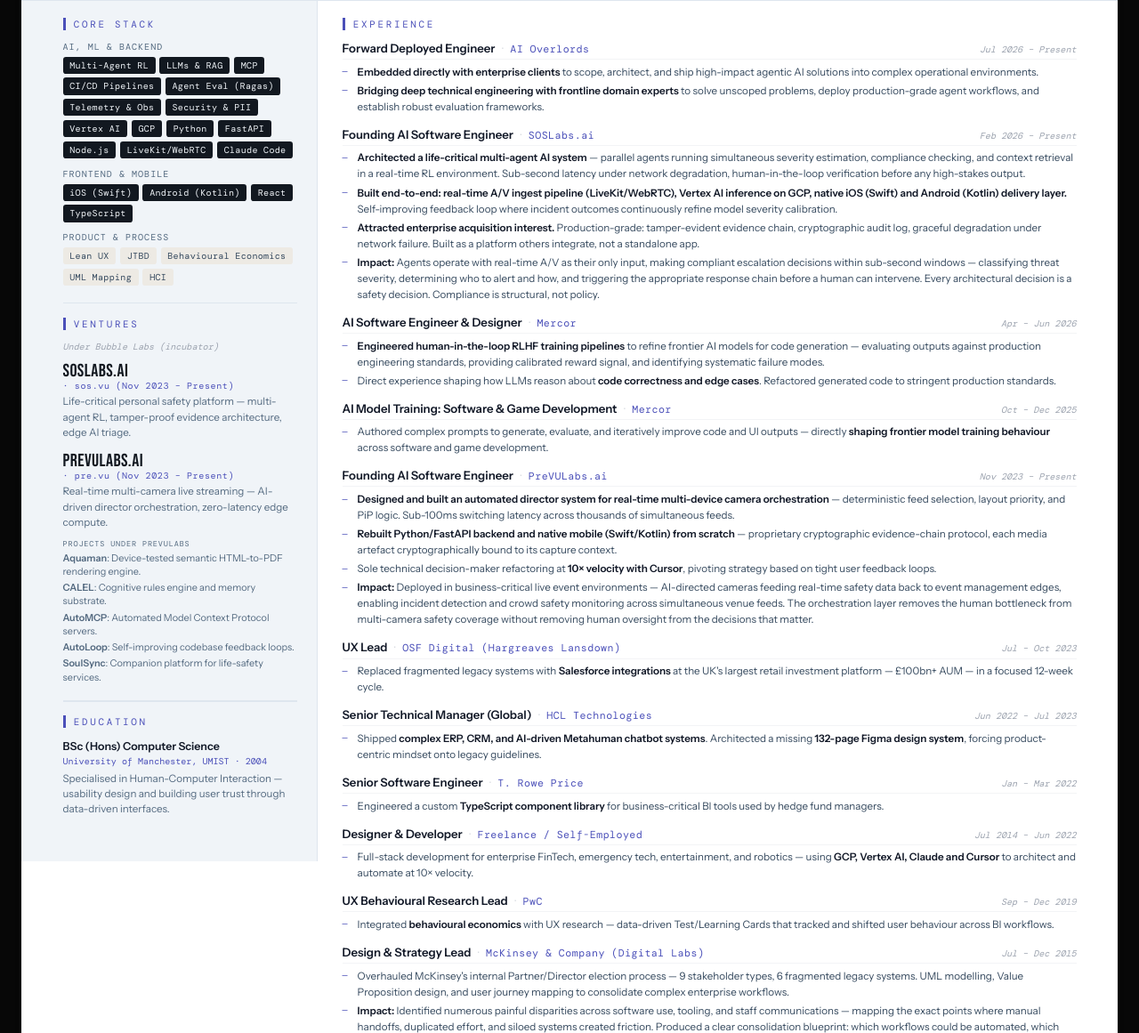
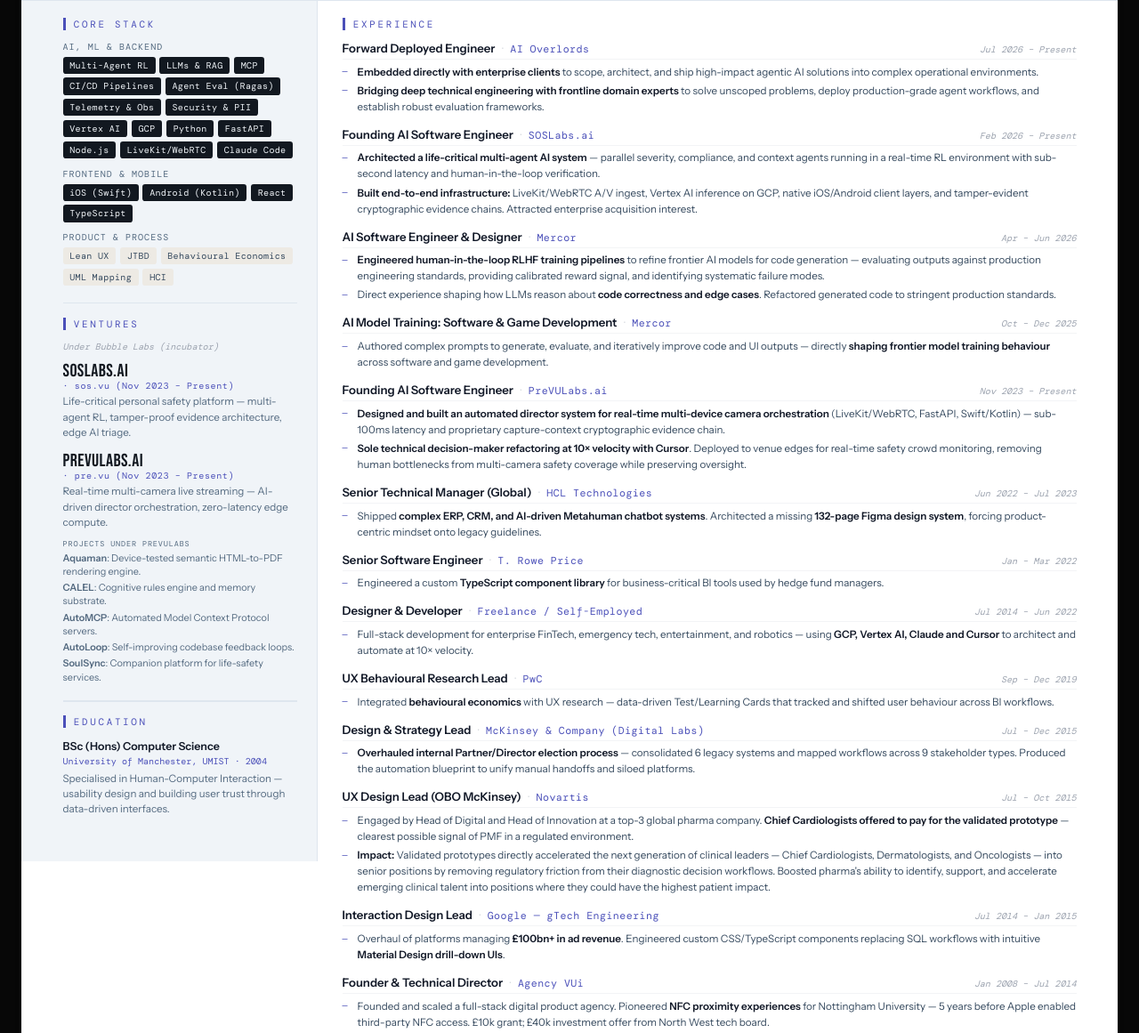
Before and after one commit to pavanssk/PavCV, a plain HTML site: page index.html in a window 1280 px wide. Shown: the part 341-1502 px from the top of the page at 89% size. Drawn offline with nearby package versions, Linux system fonts and the light colour scheme; a web font is replaced by a local one.

Commit message:
feat: delete OSF Digital UX Lead role and condense SOSLabs to fit on single page

```diff
--- a/index.html
+++ b/index.html
@@ -526,10 +526,8 @@
           </div>
           <span class="role-date">Feb 2026 – Present</span>
         </div>
-        <p class="bul"><strong>Architected a life-critical multi-agent AI system</strong> — parallel agents running simultaneous severity estimation, compliance checking, and context retrieval in a real-time RL environment. Sub-second latency under network degradation, human-in-the-loop verification before any high-stakes output.</p>
-        <p class="bul"><strong>Built end-to-end: real-time A/V ingest pipeline (LiveKit/WebRTC), Vertex AI inference on GCP, native iOS (Swift) and Android (Kotlin) delivery layer.</strong> Self-improving feedback loop where incident outcomes continuously refine model severity calibration.</p>
-        <p class="bul"><strong>Attracted enterprise acquisition interest.</strong> Production-grade: tamper-evident evidence chain, cryptographic audit log, graceful degradation under network failure. Built as a platform others integrate, not a standalone app.</p>
-        <p class="bul"><strong>Impact:</strong> Agents operate with real-time A/V as their only input, making compliant escalation decisions within sub-second windows — classifying threat severity, determining who to alert and how, and triggering the appropriate response chain before a human can intervene. Every architectural decision is a safety decision. Compliance is structural, not policy.</p>
+        <p class="bul"><strong>Architected a life-critical multi-agent AI system</strong> — parallel severity, compliance, and context agents running in a real-time RL environment with sub-second latency and human-in-the-loop verification.</p>
+        <p class="bul"><strong>Built end-to-end infrastructure:</strong> LiveKit/WebRTC A/V ingest, Vertex AI inference on GCP, native iOS/Android client layers, and tamper-evident cryptographic evidence chains. Attracted enterprise acquisition interest.</p>
       </div>
 
       <div class="role-block">
@@ -566,22 +564,8 @@
           </div>
           <span class="role-date">Nov 2023 – Present</span>
         </div>
-        <p class="bul"><strong>Designed and built an automated director system for real-time multi-device camera orchestration</strong> — deterministic feed selection, layout priority, and PiP logic. Sub-100ms switching latency across thousands of simultaneous feeds.</p>
-        <p class="bul"><strong>Rebuilt Python/FastAPI backend and native mobile (Swift/Kotlin) from scratch</strong> — proprietary cryptographic evidence-chain protocol, each media artefact cryptographically bound to its capture context.</p>
-        <p class="bul">Sole technical decision-maker refactoring at <strong>10× velocity with Cursor</strong>, pivoting strategy based on tight user feedback loops.</p>
-        <p class="bul"><strong>Impact:</strong> Deployed in business-critical live event environments — AI-directed cameras feeding real-time safety data back to event management edges, enabling incident detection and crowd safety monitoring across simultaneous venue feeds. The orchestration layer removes the human bottleneck from multi-camera safety coverage without removing human oversight from the decisions that matter.</p>
-      </div>
-
-      <div class="role-block">
-        <div class="role-header">
-          <div class="role-left">
-            <span class="role-title">UX Lead</span>
-            <span class="role-sep">·</span>
-            <span class="role-company">OSF Digital (Hargreaves Lansdown)</span>
-          </div>
-          <span class="role-date">Jul – Oct 2023</span>
-        </div>
-        <p class="bul">Replaced fragmented legacy systems with <strong>Salesforce integrations</strong> at the UK's largest retail investment platform — £100bn+ AUM — in a focused 12-week cycle.</p>
+        <p class="bul"><strong>Designed and built an automated director system for real-time multi-device camera orchestration</strong> (LiveKit/WebRTC, FastAPI, Swift/Kotlin) — sub-100ms latency and proprietary capture-context cryptographic evidence chain.</p>
+        <p class="bul"><strong>Sole technical decision-maker refactoring at 10× velocity with Cursor</strong>. Deployed to venue edges for real-time safety crowd monitoring, removing human bottlenecks from multi-camera safety coverage while preserving oversight.</p>
       </div>
 
       <div class="role-block">
@@ -641,8 +625,7 @@
           </div>
           <span class="role-date">Jul – Dec 2015</span>
         </div>
-        <p class="bul">Overhauled McKinsey's internal Partner/Director election process — 9 stakeholder types, 6 fragmented legacy systems. UML modelling, Value Proposition design, and user journey mapping to consolidate complex enterprise workflows.</p>
-        <p class="bul"><strong>Impact:</strong> Identified numerous painful disparities across software use, tooling, and staff communications — mapping the exact points where manual handoffs, duplicated effort, and siloed systems created friction. Produced a clear consolidation blueprint: which workflows could be automated, which tools could be unified, and where a single platform could replace the patchwork of disconnected systems that had grown up around the process over years.</p>
+        <p class="bul"><strong>Overhauled internal Partner/Director election process</strong> — consolidated 6 legacy systems and mapped workflows across 9 stakeholder types. Produced the automation blueprint to unify manual handoffs and siloed platforms.</p>
       </div>
 
       <div class="role-block">
```
